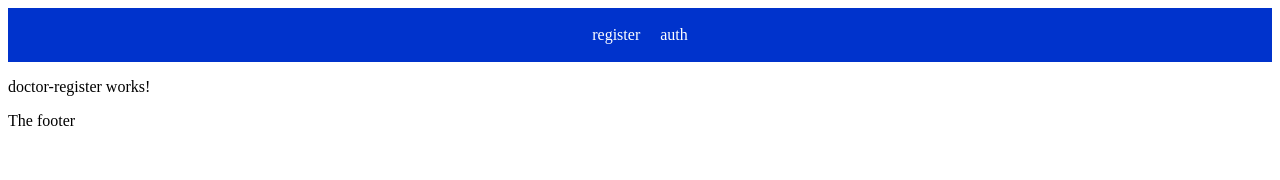
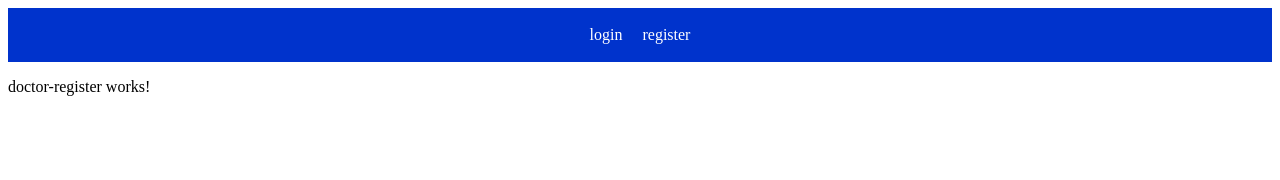
Before and after one commit to AldyColares/Front-End-Hospital-Management-System, an Angular app: page /auth-doctor in a window 1280 px wide. Shown: the top 180 px of the page. Built offline with nearby package versions, Linux system fonts and the light colour scheme.

Commit message:
remove bug material element not render,

```diff
--- a/src/app/app-routing.module.ts
+++ b/src/app/app-routing.module.ts
@@ -13,9 +13,7 @@ const routes: Routes = [
 ];
 
 @NgModule({
-  imports: [RouterModule.forRoot(routes),
-
-  ],
+  imports: [RouterModule.forRoot(routes)],
 
   exports: [RouterModule]
 })
--- a/src/app/app.component.html
+++ b/src/app/app.component.html
@@ -1,15 +1,12 @@
-
 <nav class="navbar">
   <ul class="navbar-menu">
     <li class="navbar-item">
-      <a routerLink="/register-doctor">register</a>
+      <a routerLink="/auth-doctor">login</a>
     </li>
     <li class="navbar-item">
-      <a routerLink="/auth-doctor">auth</a>
+      <a routerLink="/register-doctor">register</a>
     </li>
   </ul>
 </nav>
 
 <router-outlet></router-outlet>
-
-<p> The footer</p>
--- a/src/app/app.module.ts
+++ b/src/app/app.module.ts
@@ -2,10 +2,10 @@ import { NgModule } from '@angular/core';
 import { BrowserModule } from '@angular/platform-browser';
 
 import { AppRoutingModule } from './app-routing.module';
+import { AuthFormModule } from './auth-form/auth-form.module';
+
 import { AppComponent } from './app.component';
 import { BrowserAnimationsModule } from '@angular/platform-browser/animations';
-
-
 
 @NgModule({
   declarations: [
@@ -15,7 +15,7 @@ import { BrowserAnimationsModule } from '@angular/platform-browser/animations';
     BrowserModule,
     AppRoutingModule,
     BrowserAnimationsModule,
-
+    AuthFormModule,
   ],
   providers: [],
   bootstrap: [AppComponent]
--- a/src/app/auth-form/auth-form.module.ts
+++ b/src/app/auth-form/auth-form.module.ts
@@ -4,20 +4,20 @@ import { DoctorComponent } from './auth/doctor/doctor.component';
 import { DoctorRegisterComponent } from './register/doctor-register/doctor-register.component';
 
 import { MatButtonModule } from '@angular/material/button';
+import { MatInputModule } from '@angular/material/input';
 import { MatFormFieldModule } from '@angular/material/form-field';
-import { MatInputModule } from '@angular/material/input';
+
 
 @NgModule({
   declarations: [
     DoctorComponent,
     DoctorRegisterComponent
-
   ],
   imports: [
     CommonModule,
     MatButtonModule,
     MatFormFieldModule,
-    MatInputModule
+    MatInputModule,
   ]
 })
 export class AuthFormModule { }
```
Also changed, not shown: src/app/auth-form/register/doctor-register/doctor-register.component.html (line endings or trailing spaces), 1 other file (tests, documents, lock files or other folders).
